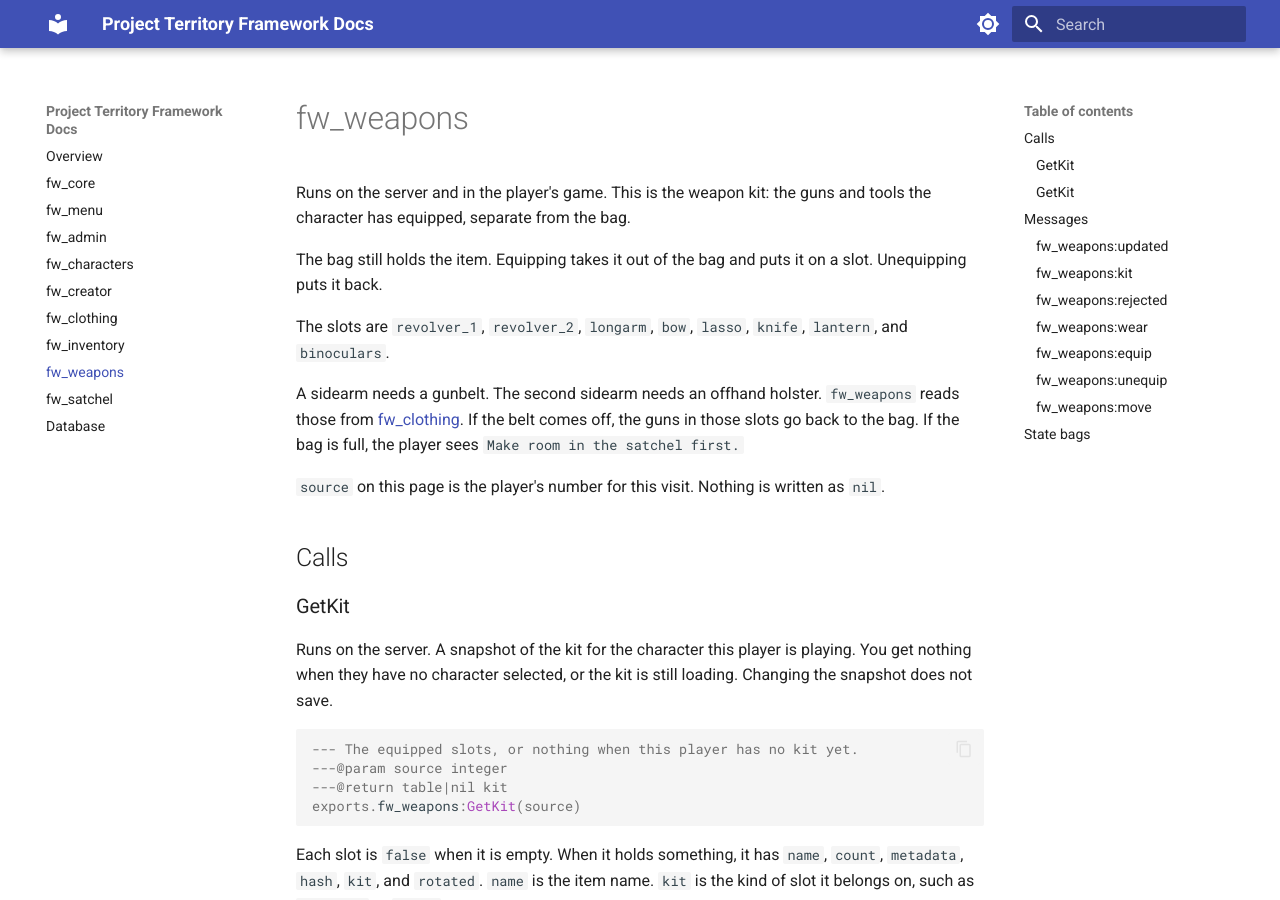
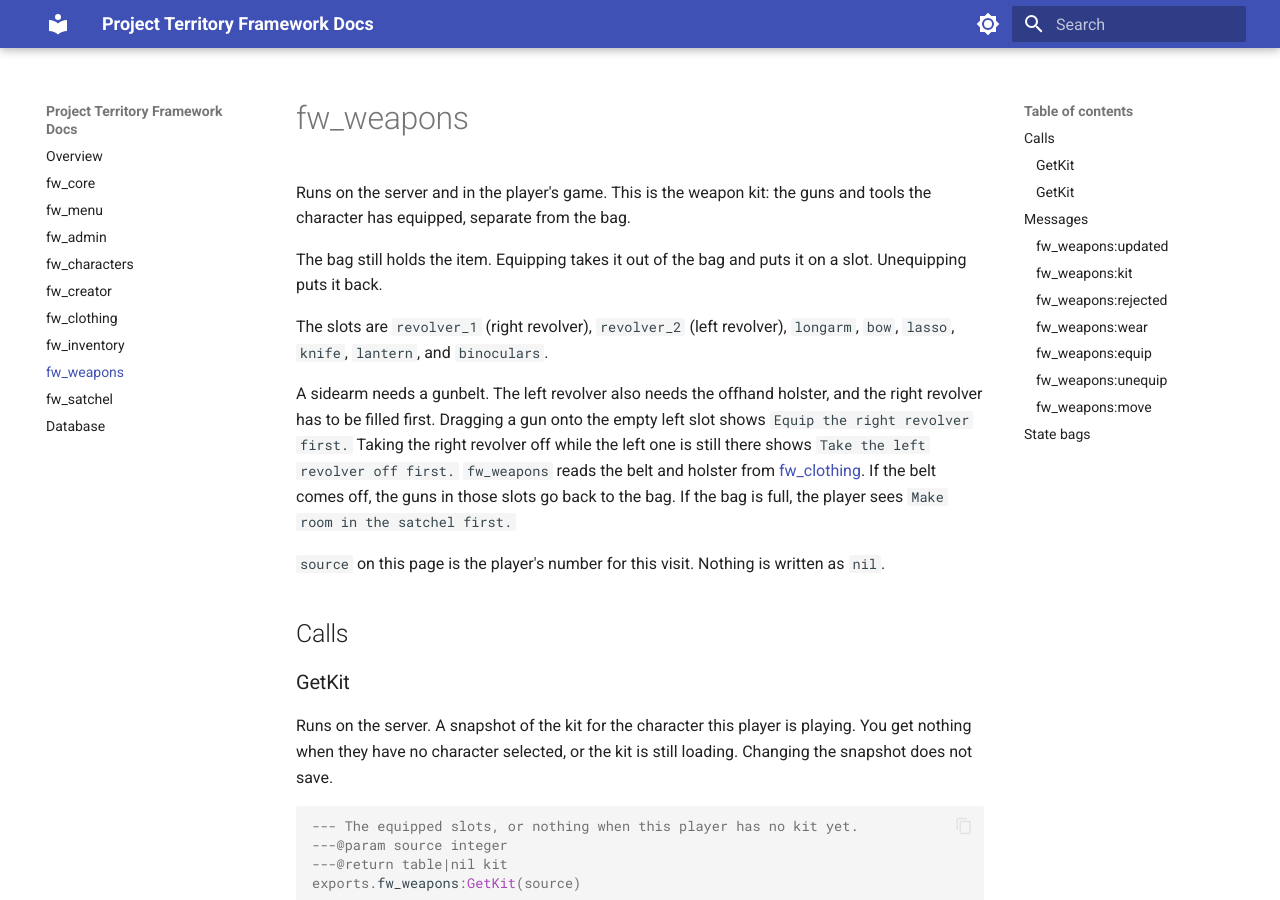
Before and after one commit to Benality/fw-framework-docs, an MkDocs documentation site: the page built from content/fw-weapons.md, in a window 1280 px wide and 900 px high. Built offline with MkDocs 1.6.1 and Material for MkDocs 9.7.7, drawn with Linux system fonts in a browser that asks for light colours; some of the changed text lies outside the part shown.

Commit message:
Name the revolver slots and document the left-hand rule.
The left revolver is refused until the right one is filled, and taking the right one off is refused while the left one is still equipped.

Co-authored-by: Cursor <cursoragent@cursor.com>

````diff
--- a/content/fw-weapons.md
+++ b/content/fw-weapons.md
@@ -4,9 +4,9 @@ Runs on the server and in the player's game. This is the weapon kit: the guns an
 
 The bag still holds the item. Equipping takes it out of the bag and puts it on a slot. Unequipping puts it back.
 
-The slots are `revolver_1`, `revolver_2`, `longarm`, `bow`, `lasso`, `knife`, `lantern`, and `binoculars`.
+The slots are `revolver_1` (right revolver), `revolver_2` (left revolver), `longarm`, `bow`, `lasso`, `knife`, `lantern`, and `binoculars`.
 
-A sidearm needs a gunbelt. The second sidearm needs an offhand holster. `fw_weapons` reads those from [fw_clothing](fw-clothing.md). If the belt comes off, the guns in those slots go back to the bag. If the bag is full, the player sees `Make room in the satchel first.`
+A sidearm needs a gunbelt. The left revolver also needs the offhand holster, and the right revolver has to be filled first. Dragging a gun onto the empty left slot shows `Equip the right revolver first.` Taking the right revolver off while the left one is still there shows `Take the left revolver off first.` `fw_weapons` reads the belt and holster from [fw_clothing](fw-clothing.md). If the belt comes off, the guns in those slots go back to the bag. If the bag is full, the player sees `Make room in the satchel first.`
 
 `source` on this page is the player's number for this visit. Nothing is written as `nil`.
 
@@ -108,7 +108,7 @@ TriggerServerEvent('fw_weapons:wear', belt, offhand)
 
 Sent from the player's game to the server. The satchel sends this when the player drops a bag item onto a loadout slot.
 
-`placementId` is the `id` from [GetItems](fw-inventory.md). `slotId` is one of the slot names above. The item's `kit` field has to match that slot. A revolver goes on `revolver_1` or `revolver_2`. A rifle goes on `longarm`.
+`placementId` is the `id` from [GetItems](fw-inventory.md). `slotId` is one of the slot names above. The item's `kit` field has to match that slot. A revolver goes on `revolver_1` (the right hip) or `revolver_2` (the left hip). The right slot has to already hold a gun before the left slot will take one. A rifle goes on `longarm`.
 
 If it fails, the player's game gets `fw_weapons:rejected`. Common reasons:
 
@@ -119,6 +119,8 @@ If it fails, the player's game gets `fw_weapons:rejected`. Common reasons:
 | `That does not fit there.` | That item's kit does not match the slot. |
 | `Put on a gunbelt first.` | A sidearm slot was used with no gunbelt. |
 | `Put on another holster first.` | `revolver_2` was used with no offhand holster. |
+| `Equip the right revolver first.` | The left slot was used while `revolver_1` is empty. |
+| `Take the left revolver off first.` | The right slot was cleared while `revolver_2` still holds a gun. |
 | `The kit is busy.` | Another equip is still finishing. |
 
 A camp script can put the cattleman already in the bag onto the hip:
@@ -157,6 +159,8 @@ TriggerServerEvent('fw_weapons:unequip', 'knife', 0, 0, false)
 
 Sent from the player's game to the server. Swaps two slots. Both names have to be real slots, and each item has to be allowed on the slot it is moving to.
 
+Swaps the two revolvers when both slots already hold a gun. Moving the right revolver onto an empty left slot is refused with `Equip the right revolver first.`
+
 ```lua
 TriggerServerEvent('fw_weapons:move', 'revolver_1', 'revolver_2')
 ```
````
